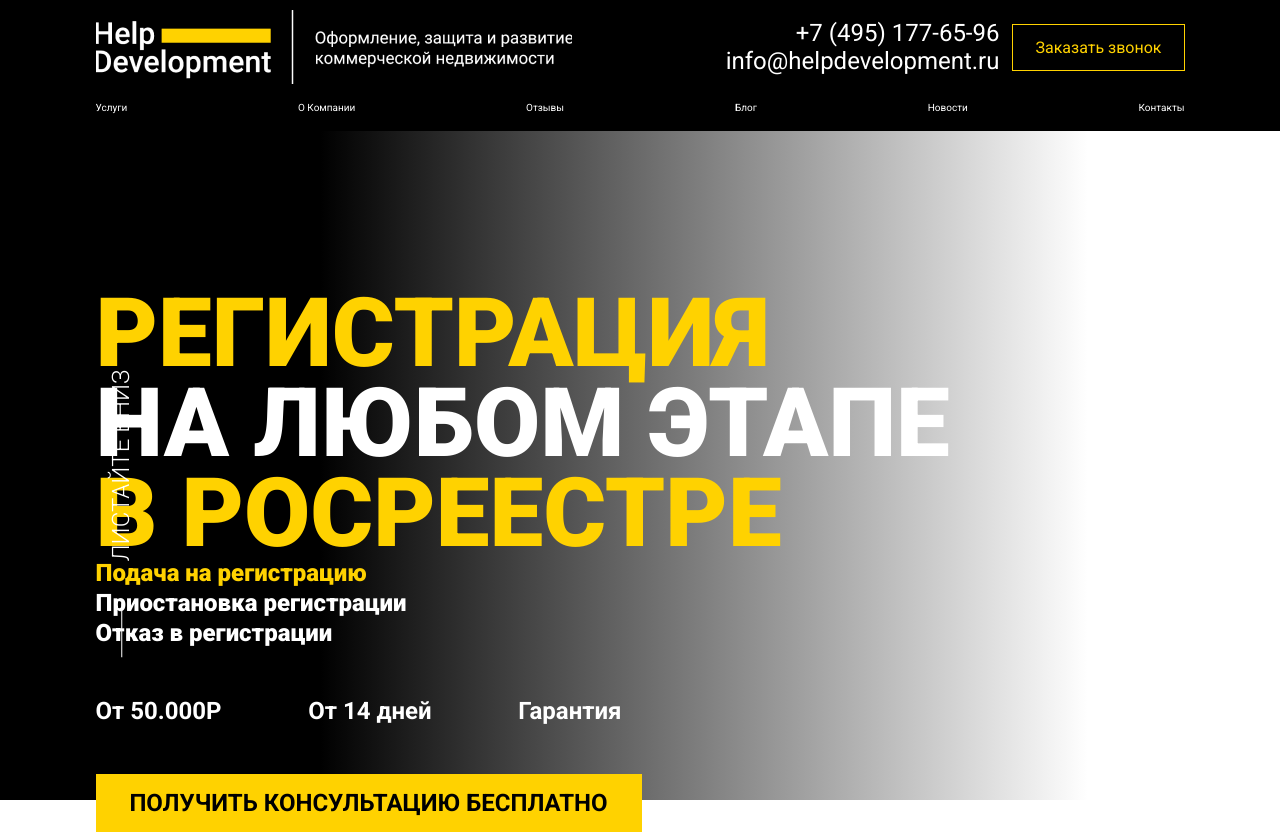
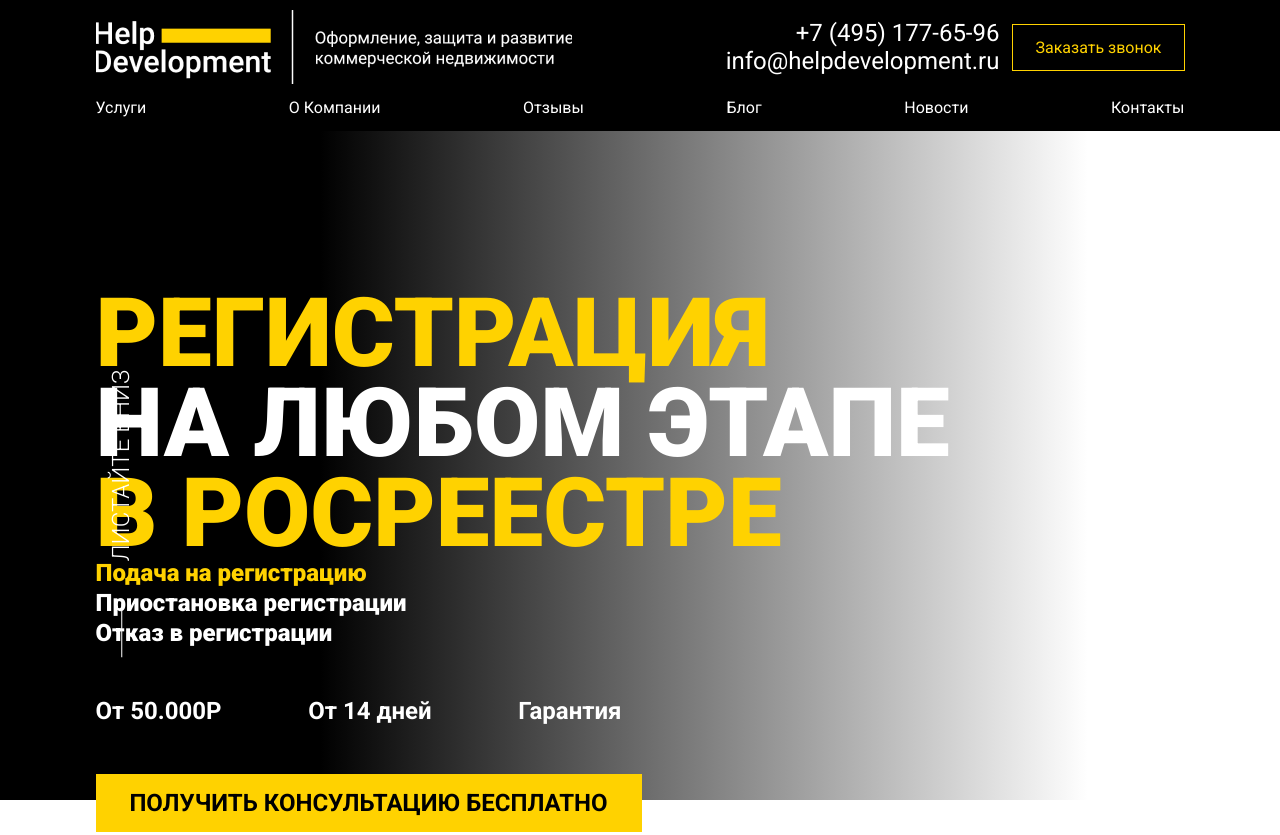
Before and after one commit to ZoRk-development/rosreestr-company, a plain HTML site: page index.html in a window 1280 px wide. Shown: the top 835 px of the page. Drawn offline with Linux system fonts and the light colour scheme.

Commit message:
Update styles.css

```diff
--- a/css/styles.css
+++ b/css/styles.css
@@ -100,6 +100,9 @@ body {
   .nav-header .navigation-menu {
     display: none;
   }
+}
+.nav-header .navigation-menu {
+  font-size: 1.6rem;
 }
 .nav-header .navigation-menu ul {
   display: flex;
```
